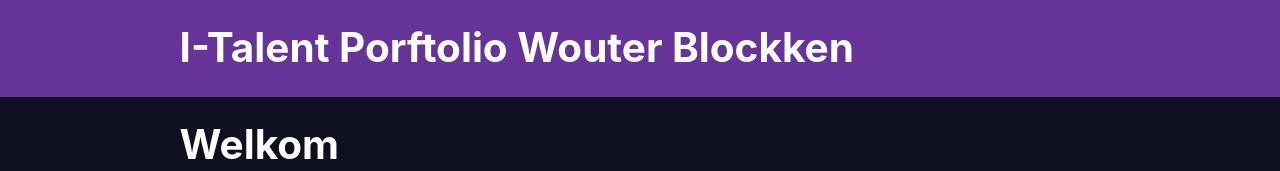
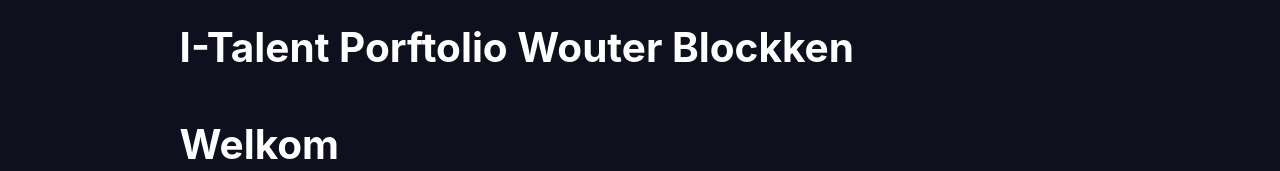
Before and after one commit to woutzah/italent-portfolio, a Gatsby site: page / in a window 1280 px wide. Shown: the top 171 px of the page. Built offline with nearby package versions, Linux system fonts and the light colour scheme; Gatsby itself is replaced by a stand-in of ours.

Commit message:
changed header color

```diff
--- a/src/components/header.js
+++ b/src/components/header.js
@@ -5,7 +5,7 @@ import React from "react"
 const Header = ({ siteTitle }) => (
   <header
     style={{
-      background: `rebeccapurple`,
+      background: `#0f101e`,
       marginBottom: `1.45rem`,
     }}
   >
```
